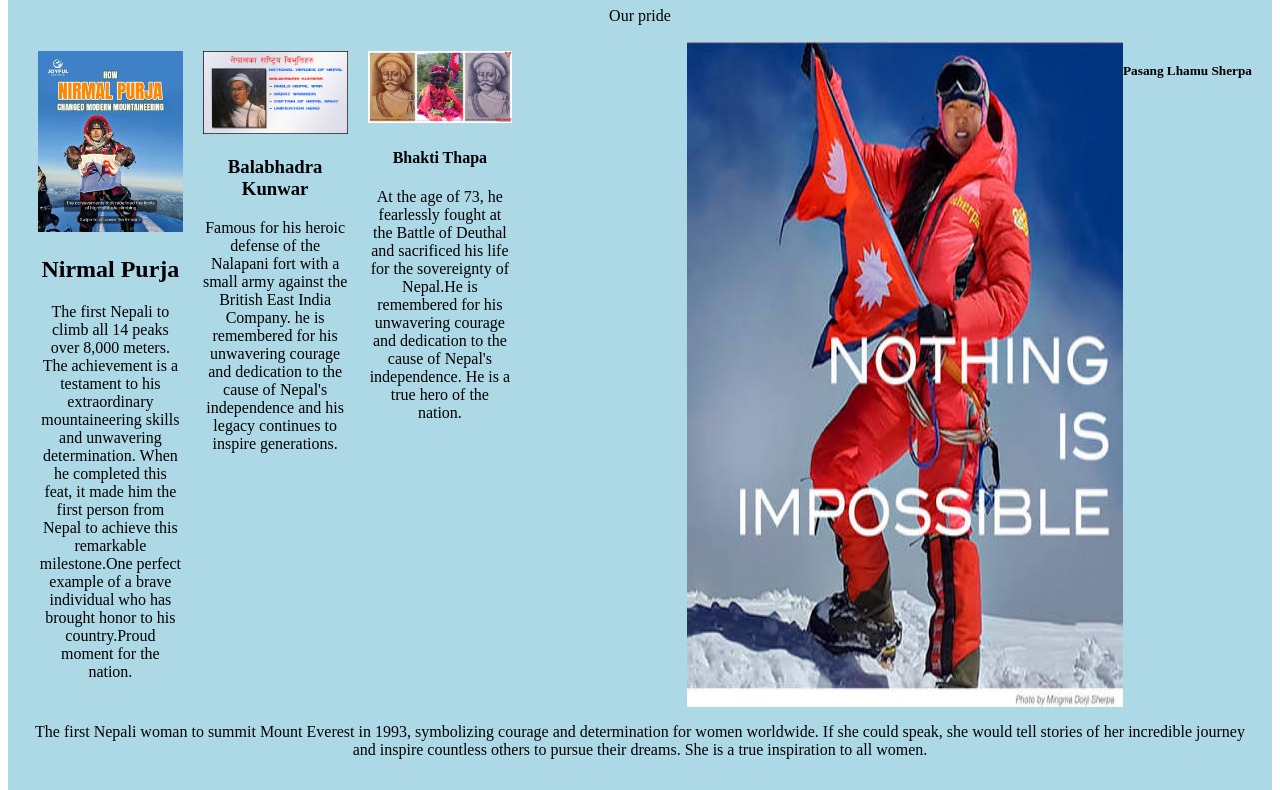
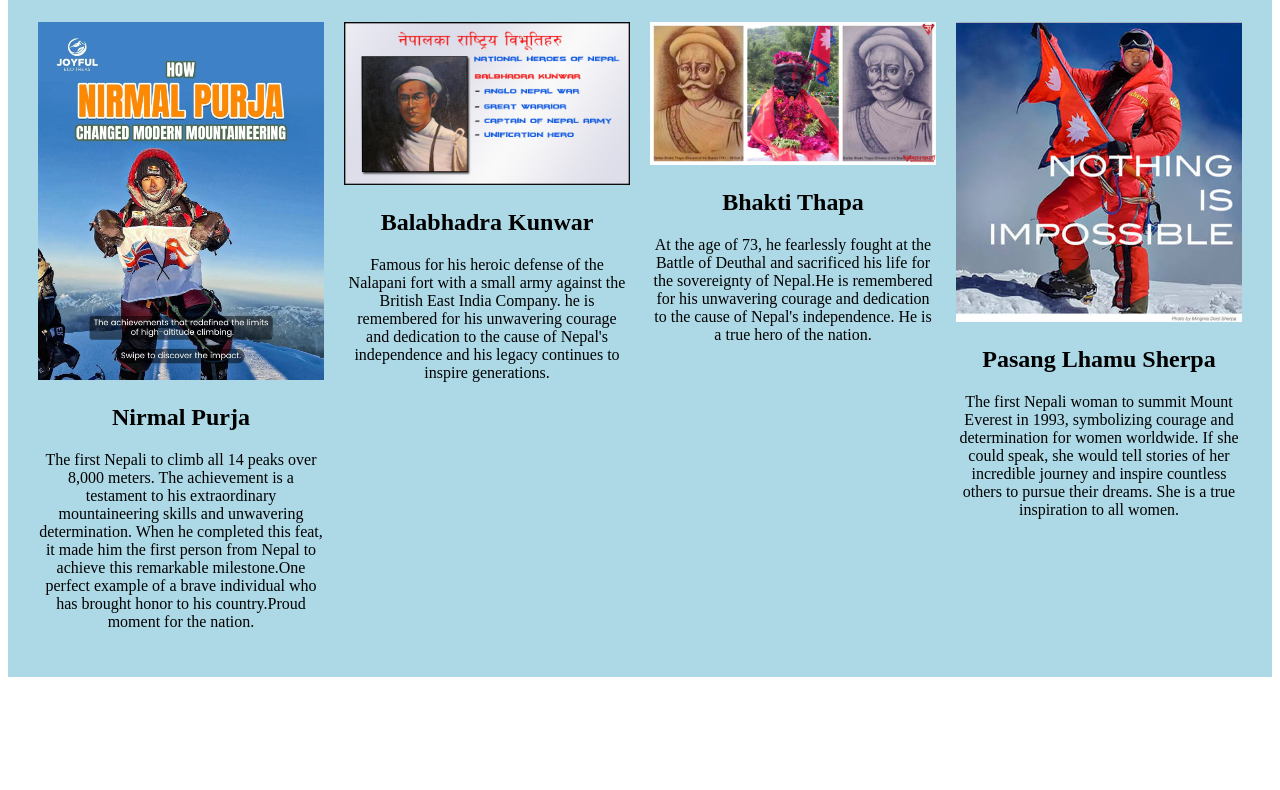
Before and after one commit to bipana12545/Website-Development-Course-2026, a plain HTML site: page WS05 /index.html in a window 1280 px wide. Shown: the part 172-962 px from the top of the page. After the commit the page ends 857 px from the top, so only its background shows below. Drawn offline with Linux system fonts and the light colour scheme.

Commit message:
complete WS05 layout and style

```diff
--- a/WS05 /index.html
+++ b/WS05 /index.html
@@ -26,21 +26,21 @@
         </div>
         <div class="column">
             <img src="Balbhadra.JPG" alt="Balabhadra Kunwar" class="responsive-image">
-            <h3>Balabhadra Kunwar</h3>
+            <h2>Balabhadra Kunwar</h2>
             <p>Famous for his heroic defense of the Nalapani fort with a small army against the British East India Company. he is remembered for his unwavering courage and dedication to the cause of Nepal's independence and his legacy continues to inspire generations.</p>
         </div>
         <div class="column">
             <img src="Bhaktithapa.JPG" alt="Bhakti Thapa" class="responsive-image">
-            <h4>Bhakti Thapa</h4>
+            <h2>Bhakti Thapa</h2>
             <p>At the age of 73, he fearlessly fought at the Battle of Deuthal and sacrificed his life for the sovereignty of Nepal.He is remembered for his unwavering courage and dedication to the cause of Nepal's independence. He is a true hero of the nation.</p>
         </div>
-        <div class="column"></div>
+        <div class="column">
             <img src="Pasang.JPG" alt="Pasang Lhamu Sherpa" class="responsive-image">
-            <h5>Pasang Lhamu Sherpa</h5>
+            <h2>Pasang Lhamu Sherpa</h2>
             <p>The first Nepali woman to summit Mount Everest in 1993, symbolizing courage and determination for women worldwide. If she could speak, she would tell stories of her incredible journey and inspire countless others to pursue their dreams. She is a true inspiration to all women.</p>
         </div>
 
     </div>
-
+       </div>
 </body>
 </html>
--- a/WS05 /style.css
+++ b/WS05 /style.css
@@ -36,6 +36,11 @@
     .responsive-nav .nav-list {
   display: flex;
   list-style: none;
+  gap: 15px;
+}
+
+.responsive-nav .menu-toggle {
+  display: none;
 }
 
 @media (max-width: 600px) {
```
Lines whose indentation alone changed are shown as unchanged.
